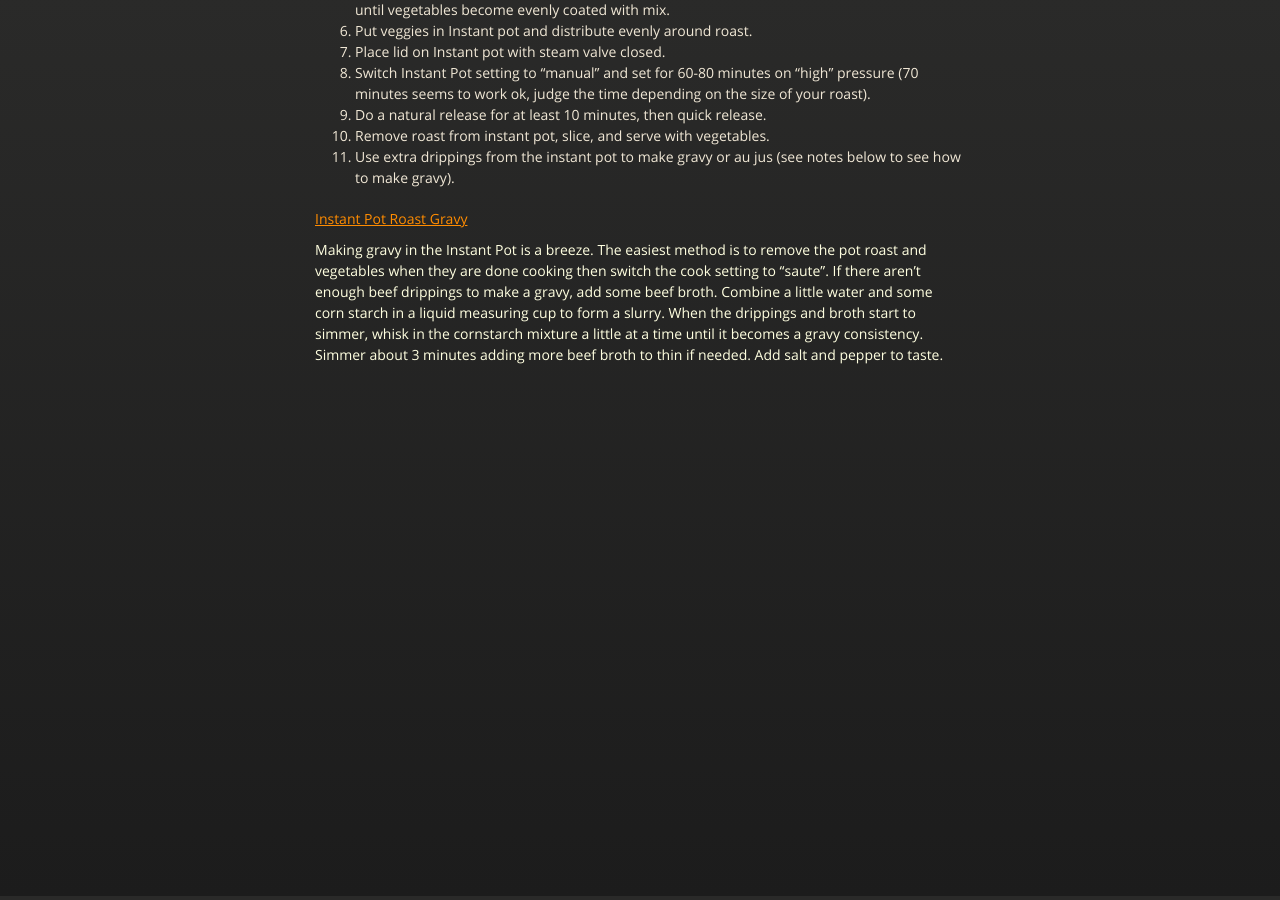
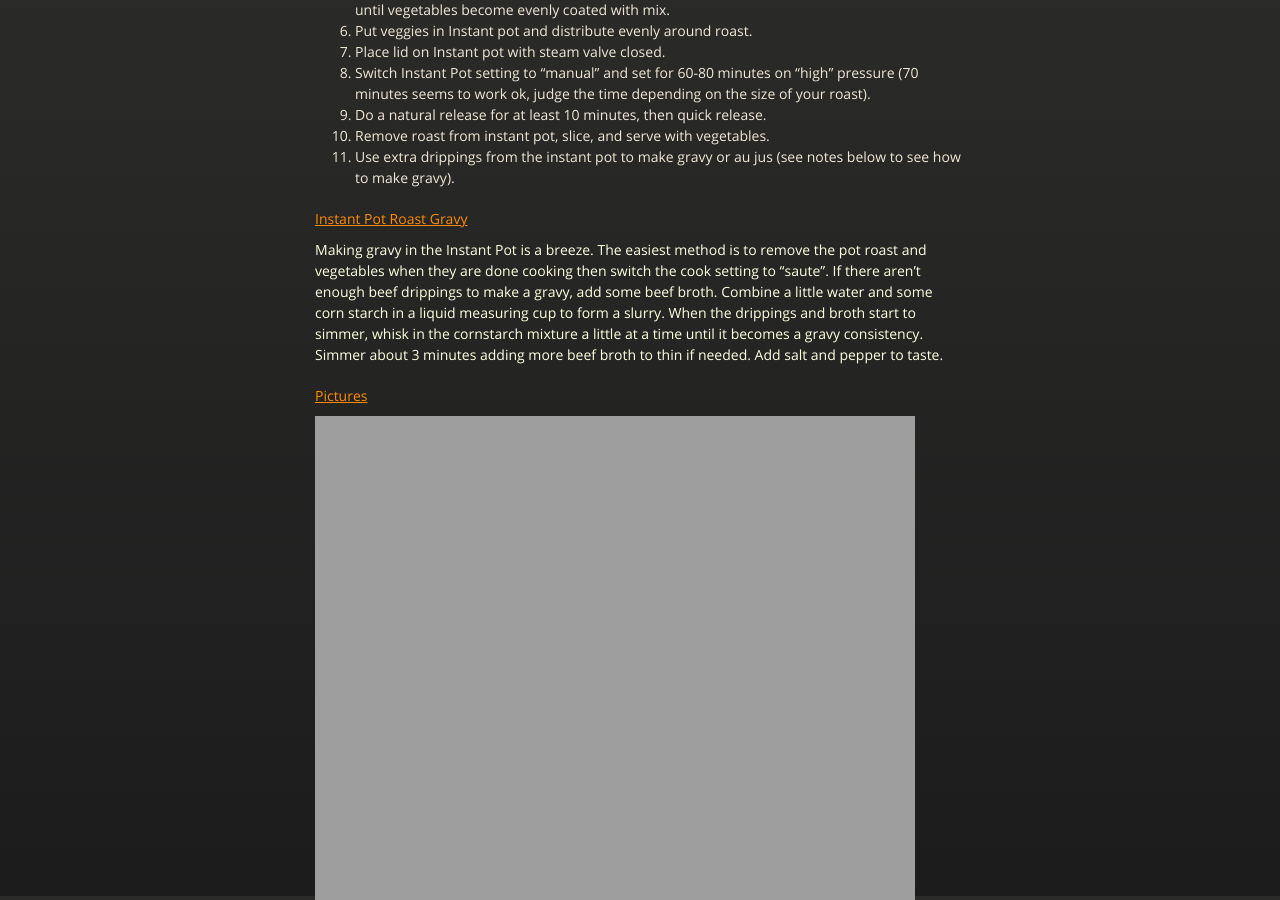
Before and after one commit to cmwillett/TheDigitalCookbook, a Jekyll site: the page built from InstantPot/SundayPotRoast.md, in a window 1280 px wide and 900 px high, scrolled down 904 px. Built offline with Jekyll 4.4.1, drawn with Linux system fonts in a browser that asks for light colours; nearby versions of some CDN libraries; before the commit the page ends 1309 px from its top, so only the background shows below that.

Commit message:
added sunday pot roast pic

```diff
--- a/InstantPot/SundayPotRoast.md
+++ b/InstantPot/SundayPotRoast.md
@@ -32,3 +32,6 @@
 
 #### Instant Pot Roast Gravy
 Making gravy in the Instant Pot is a breeze. The easiest method is to remove the pot roast and vegetables when they are done cooking then switch the cook setting to “saute”. If there aren’t enough beef drippings to make a gravy, add some beef broth. Combine a little water and some corn starch in a liquid measuring cup to form a slurry. When the drippings and broth start to simmer, whisk in the cornstarch mixture a little at a time until it becomes a gravy consistency. Simmer about 3 minutes adding more beef broth to thin if needed. Add salt and pepper to taste.
+
+#### Pictures
+![]({{site.github.url}}/InstantPot/Images/SundayPotRoast.jpg){:height="600px" width="600px"}
```
Also changed, not shown: 1 other file.
